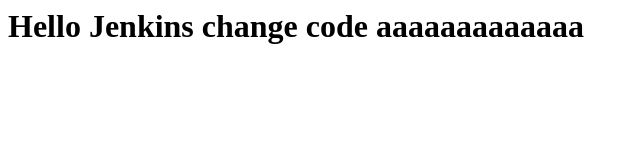
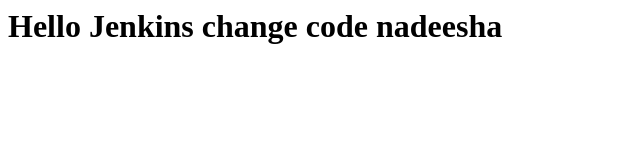
Before and after one commit to Nadeesha321/TestRepo, a plain HTML site: page index.html in a window 1280 px wide. Shown: the whole page, without its empty margins (0-640 px from the left). Drawn offline with Linux system fonts and the light colour scheme.

Commit message:
Update header text in index.html

```diff
--- a/index.html
+++ b/index.html
@@ -1 +1 @@
-<h1>Hello Jenkins change code aaaaaaaaaaaaa </h1>
+<h1>Hello Jenkins change code nadeesha </h1>
```
